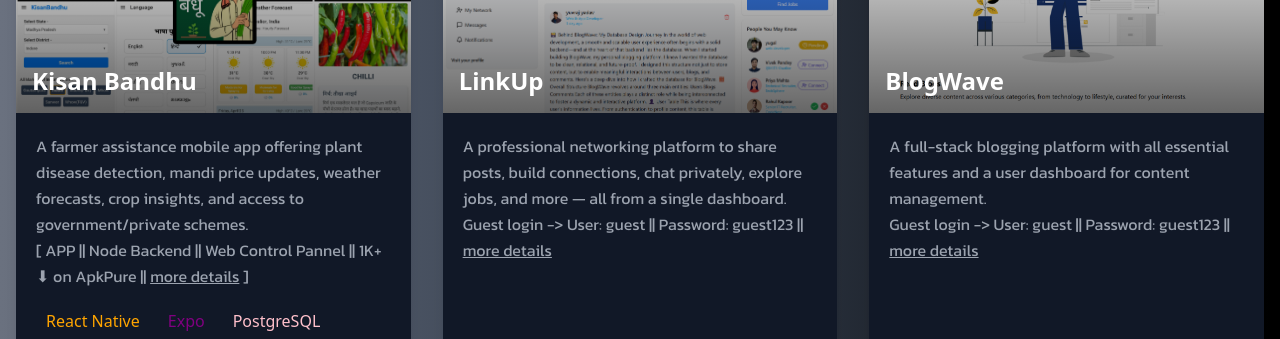
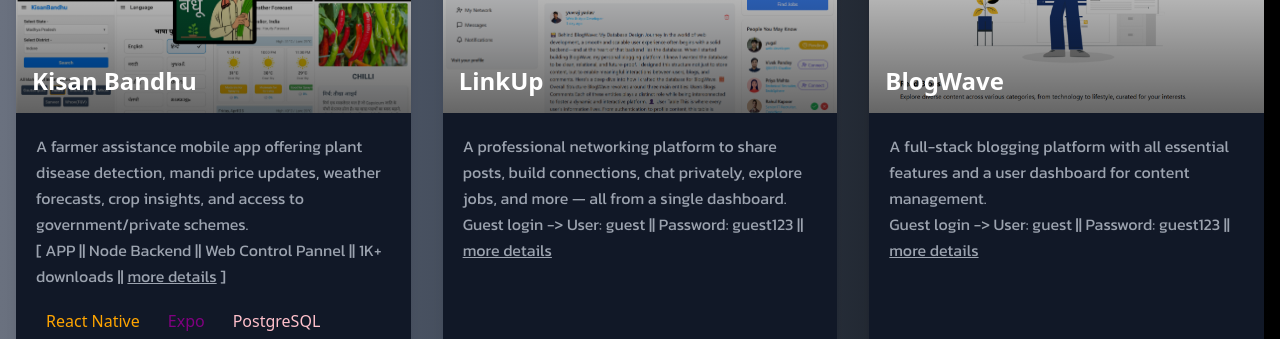
Before and after one commit to yuvraj7000/react-potfolio, a React (Vite) app: page / in a window 1280 px wide. Shown: the part 4220-4559 px from the top of the page. Built offline with nearby package versions, Linux system fonts and the light colour scheme; a web font is replaced by a local one.

Commit message:
Update project description and website link

```diff
--- a/src/components/Project.jsx
+++ b/src/components/Project.jsx
@@ -14,9 +14,9 @@
 const projectData = [
   {
   title: "Kisan Bandhu",
-  description: "A farmer assistance mobile app offering plant disease detection, mandi price updates, weather forecasts, crop insights, and access to government/private schemes. </br> [ APP || Node Backend || Web Control Pannel || 1K+ ⬇ on ApkPure || <a href='https://blogwave.yuvraj.rest/blog/681ad0827f3b1c5a03935ebe' style='text-decoration: underline;'>more details</a> ]",
+  description: "A farmer assistance mobile app offering plant disease detection, mandi price updates, weather forecasts, crop insights, and access to government/private schemes. </br> [ APP || Node Backend || Web Control Pannel || 1K+ downloads || <a href='https://blogwave.yuvraj.rest/blog/681ad0827f3b1c5a03935ebe' style='text-decoration: underline;'>more details</a> ]",
   image: kisanbandhu,
-  website: "https://apkpure.net/kisan-bandhu/com.AgriNext.KisanBandhu",
+  website: "https://play.google.com/store/apps/details?id=com.AgriNext.KisanBandhu&hl=en_IN",
   github: "https://github.com/yuvraj7000/Farming-app",
   tags: [
     { name: "React Native", color: "orange" },
```
